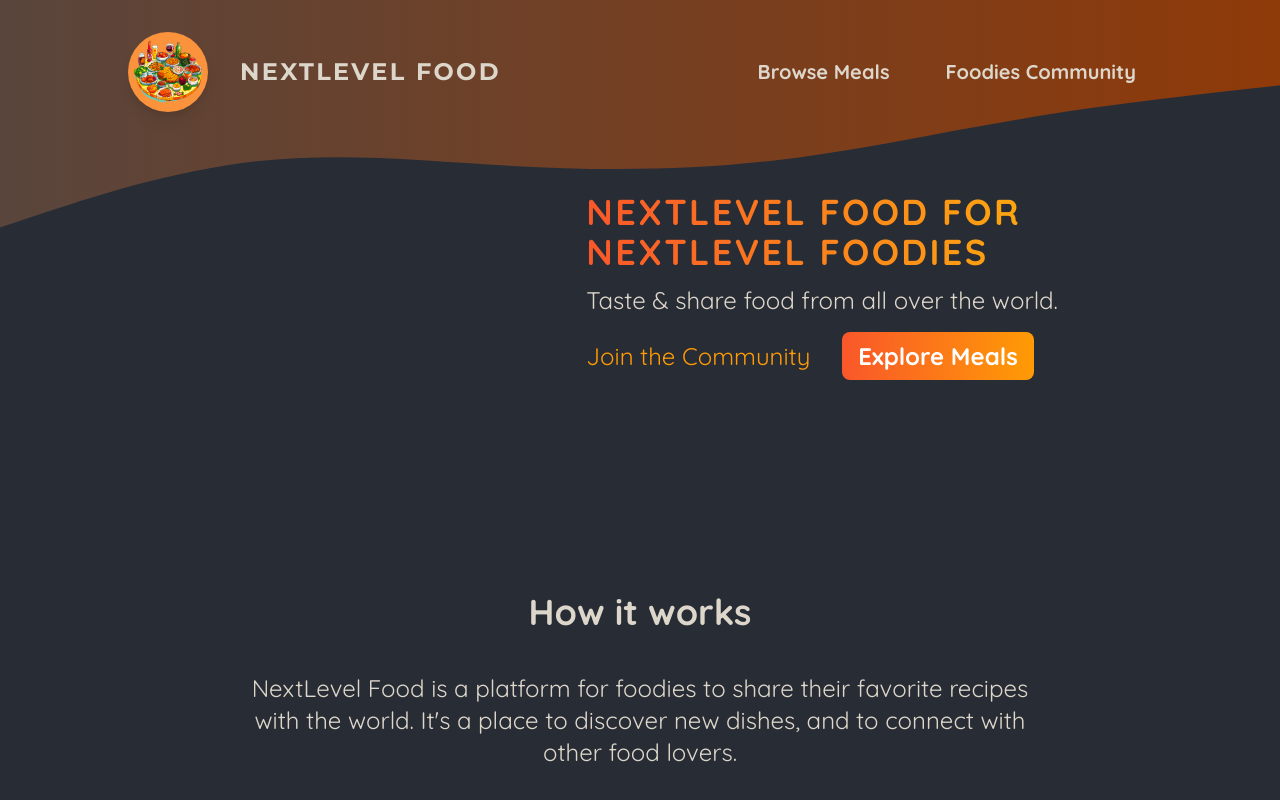
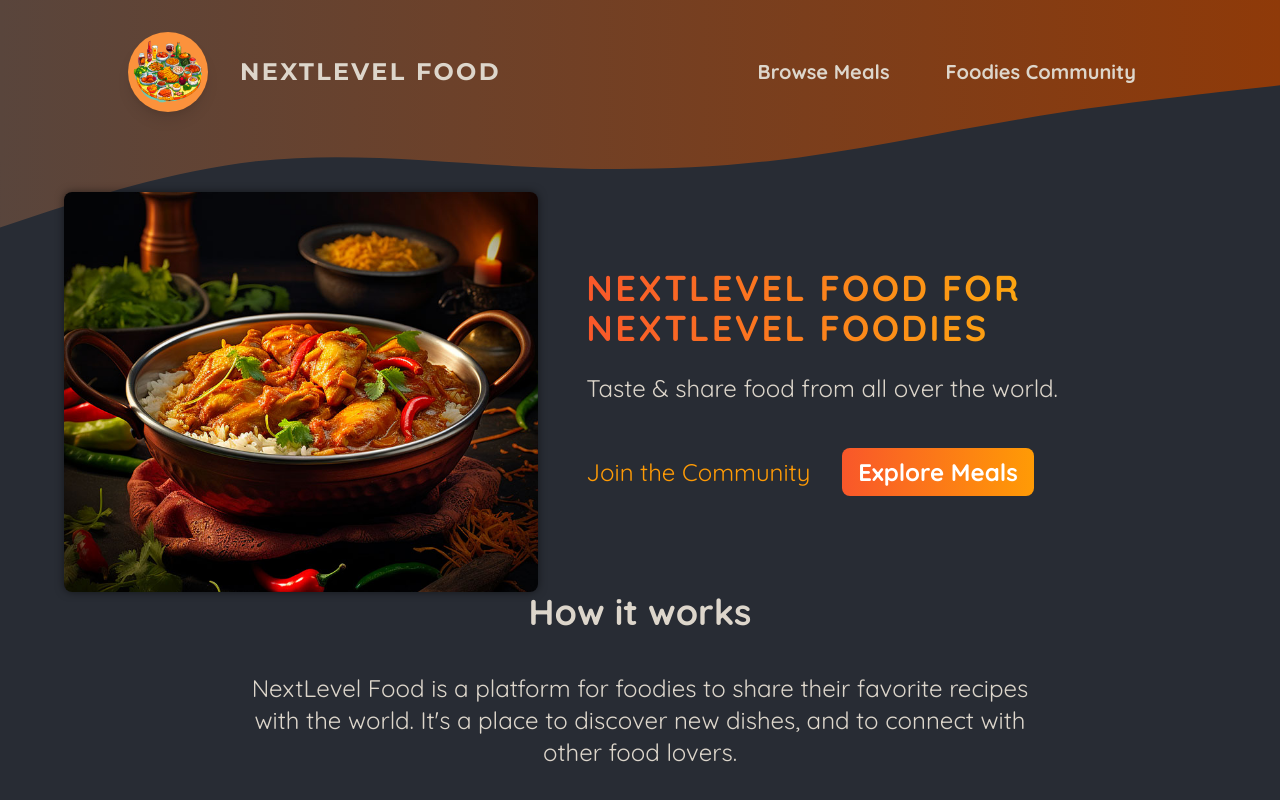
Before and after one commit to GLtegani/foodies-app, a Next.js app: page / in a window 1280 px wide. Shown: the top 800 px of the page. Built offline with nearby package versions, Linux system fonts and the light colour scheme.

Commit message:
Add image slideshow component to display food images

```diff
--- /dev/null
+++ b/src/app/components/ImageSlides/index.tsx
@@ -0,0 +1,51 @@
+import { useEffect, useState } from 'react';
+import Image from 'next/image';
+
+import burgerImg from '../../../../assets/burger.jpg';
+import curryImg from '../../../../assets/curry.jpg';
+import dumplingsImg from '../../../../assets/dumplings.jpg';
+import macncheeseImg from '../../../../assets/macncheese.jpg';
+import pizzaImg from '../../../../assets/pizza.jpg';
+import schnitzelImg from '../../../../assets/schnitzel.jpg';
+import tomatoSaladImg from '../../../../assets/tomato-salad.jpg';
+import classes from './image-slideshow.module.css';
+
+const images = [
+   { src: burgerImg, alt: 'A delicious, juicy burger' },
+   { src: curryImg, alt: 'A delicious, spicy curry' },
+   { src: dumplingsImg, alt: 'Steamed dumplings' },
+   { src: macncheeseImg, alt: 'Mac and cheese' },
+   { src: pizzaImg, alt: 'A delicious pizza' },
+   { src: schnitzelImg, alt: 'A delicious schnitzel' },
+   { src: tomatoSaladImg, alt: 'A delicious tomato salad' },
+];
+
+export default function ImageSlideshow() {
+   const [currentImageIndex, setCurrentImageIndex] = useState(0);
+
+   useEffect(() => {
+      const interval = setInterval(() => {
+         setCurrentImageIndex((prevIndex) =>
+            prevIndex < images.length - 1 ? prevIndex + 1 : 0
+         );
+      }, 5000);
+
+      return () => clearInterval(interval);
+   }, []);
+
+   return (
+      <div className='relative w-full h-full rounded-lg overflow-hidden shadow-custom2'>
+         {images.map((image, index) => (
+            <Image
+               key={index}
+               src={image.src}
+               className={
+                  `w-full h-full object-cover absolute top-0 left-0 opacity-0 scale-110 -rotate-5 -translate-x-4
+                  ${index === currentImageIndex ? `z-10 opacity-100 scale-100 translate-x-0 rotate-0` : ''}`
+               }
+               alt={image.alt}
+            />
+         ))}
+      </div>
+   );
+}
--- a/src/app/components/MainHeader/MainHeader.tsx
+++ b/src/app/components/MainHeader/MainHeader.tsx
@@ -32,10 +32,16 @@ export default function MainHeader() {
             <nav>
                <ul className="list-none m-0 p-0 flex gap-6 text-xl">
                   <li>
-                     <NavItem item="Browse Meals" />
+                     <NavItem
+                        item="Browse Meals"
+                        href="/meals"
+                     />
                   </li>
                   <li>
-                     <NavItem item="Foodies Community" />
+                     <NavItem
+                        item="Foodies Community"
+                        href="/community"
+                     />
                   </li>
                </ul>
             </nav>
--- a/src/app/components/MainHeader/NavItem.tsx
+++ b/src/app/components/MainHeader/NavItem.tsx
@@ -1,10 +1,11 @@
 import Link from "next/link";
+import {LinkProps} from "next/link";
 
-interface NavItemProps {
+interface NavItemProps extends LinkProps {
    item: string
 }
 
-export default function NavItem({item}: NavItemProps) {
+export default function NavItem(props: NavItemProps) {
    return (
       <Link
          className="
@@ -13,9 +14,9 @@ export default function NavItem({item}: NavItemProps) {
             hover:text-transparent hover:shadow-lg hover:shadow-orange-600
             active:bg-gradient-to-r active:from-orange-500 active:to-yellow-400 active:h-screen active:bg-clip-text
             active:text-transparent active:shadow-LG active:shadow-orange-600"
-         href="/meals"
+         {...props}
       >
-         {item}
+         {props.item}
       </Link>
    )
 }
--- a/src/app/page.tsx
+++ b/src/app/page.tsx
@@ -1,20 +1,22 @@
+'use client'
 import Link from "next/link";
 import { Montserrat } from "next/font/google";
+import ImageSlideshow from "./components/ImageSlides";
 const montSerrat = Montserrat({ subsets: ["latin"] });
 
 
 export default function Home() {
   return (
     <>
-      <header className="flex gap-12 mt-12  mx-auto w-90% max-w-6xl">
+      <header className="flex gap-12 mt-12 mx-auto w-90% max-w-6xl">
         <div className="w-130 h-97">
-
+          <ImageSlideshow />
         </div>
         <div>
           <div className="text-white-300 text-2xl">
             <h1 className={`text-4xl font-bold ${montSerrat} tracking-sm uppercase
               bg-gradient-to-r from-orange-custom-300 to-orange-custom-400 bg-clip-text
-              text-transparent mb-3`
+              text-transparent mt-12% mb-6`
             }>
               NextLevel Food for NextLevel Foodies
             </h1>
@@ -22,7 +24,7 @@ export default function Home() {
               Taste & share food from all over the world.
             </p>
           </div>
-          <div className="text-2xl flex gap-4">
+          <div className="text-2xl flex gap-4 mt-7">
             <Link
               href='/community'
               className="inline-block mt-4 py-2 pr-4 pl-0 rounded-lg
--- a/tailwind.config.js
+++ b/tailwind.config.js
@@ -8,6 +8,7 @@ module.exports = {
       spacing: {
         '10%': '10%',
         '90%': '90%',
+        '12%': '12%',
         '97': '25rem',
         '130': '40rem',
         '152': '50rem',
@@ -22,10 +23,14 @@ module.exports = {
       },
       boxShadow: {
         'custom': '0 0 18px rgba(248, 190, 42, 0.8)',
+        'custom2': '0 0 0.5rem rgba(0, 0, 0, 0.5)',
       },
       letterSpacing: {
         'sm': '0.15rem'
-      }
+      },
+      rotate: {
+        '-5': 'rotate(-5deg)',
+      },
     },
   },
   plugins: [],
```
